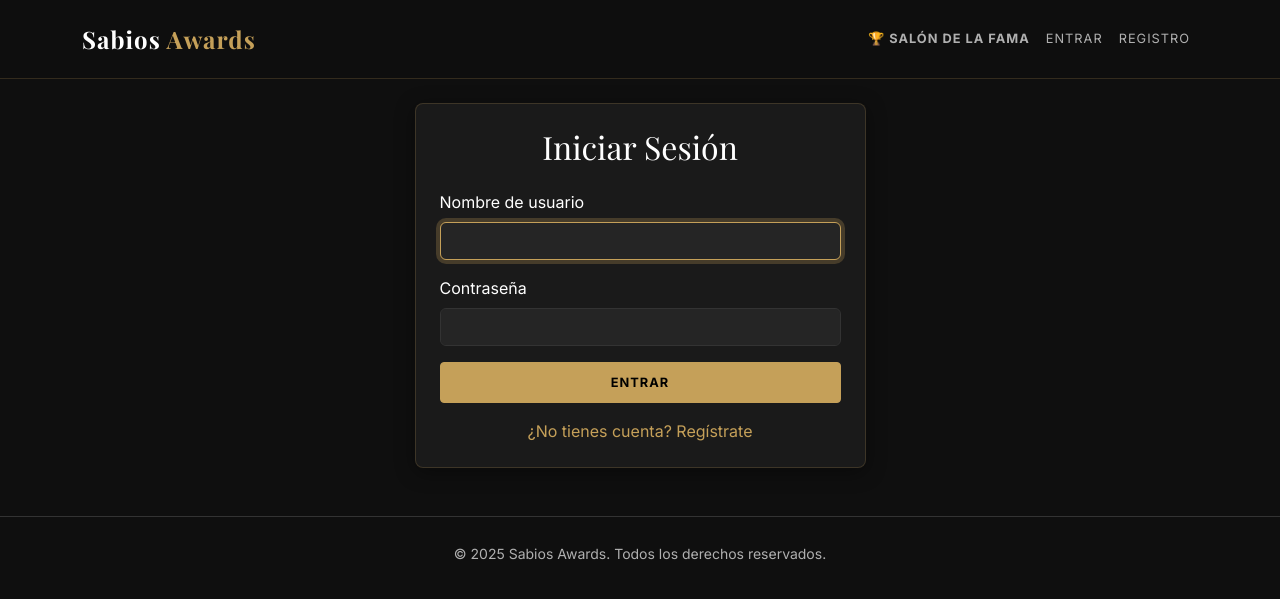
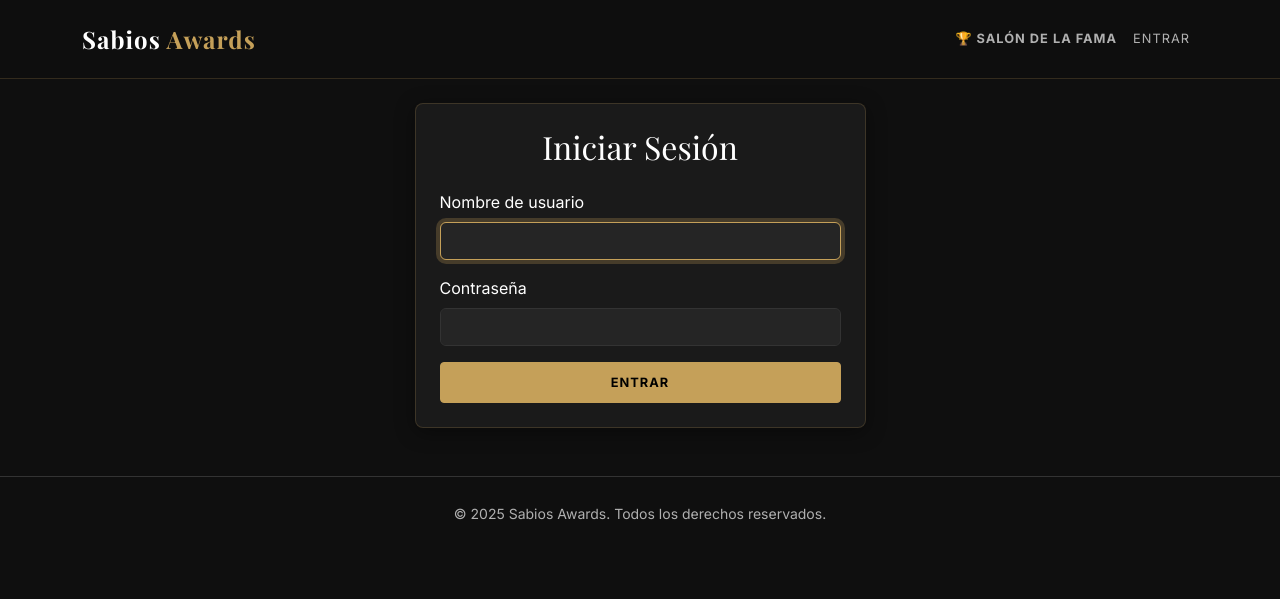
Before and after one commit to alejandro-arribas-cantero/sabios-awards, a Django app: page /auth/login/ in a window 1280 px wide. Shown: the top 599 px of the page. Run offline with Django 5.2, Linux system fonts and the light colour scheme.

Commit message:
Sin registro

```diff
--- a/apps/users/middleware.py
+++ b/apps/users/middleware.py
@@ -10,7 +10,7 @@ class AuthMiddleware:
         # List of paths that don't require authentication
         exempt_urls = [
             reverse('login'),
-            reverse('register'),
+
             '/admin/', # Django admin has its own auth
         ]
 
--- a/apps/users/urls.py
+++ b/apps/users/urls.py
@@ -3,7 +3,7 @@ from .views import RegisterView, LoginView, LogoutView
 from .views_admin import UserListView, UserToggleActiveView, UserDeleteView, UserCreateView
 
 urlpatterns = [
-    path('register/', RegisterView.as_view(), name='register'),
+    # path('register/', RegisterView.as_view(), name='register'),
     path('login/', LoginView.as_view(), name='login'),
     path('logout/', LogoutView.as_view(), name='logout'),
 
--- a/templates/base.html
+++ b/templates/base.html
@@ -45,9 +45,7 @@
                     <li class="nav-item">
                         <a class="nav-link" href="{% url 'login' %}">Entrar</a>
                     </li>
-                    <li class="nav-item">
-                        <a class="nav-link" href="{% url 'register' %}">Registro</a>
-                    </li>
+
                     {% endif %}
                 </ul>
             </div>
--- a/templates/users/login.html
+++ b/templates/users/login.html
@@ -20,9 +20,7 @@
                 {% endfor %}
                 <button type="submit" class="btn btn-primary w-100">Entrar</button>
             </form>
-            <div class="mt-3 text-center">
-                <a href="{% url 'register' %}">¿No tienes cuenta? Regístrate</a>
-            </div>
+
         </div>
     </div>
 </div>
```
